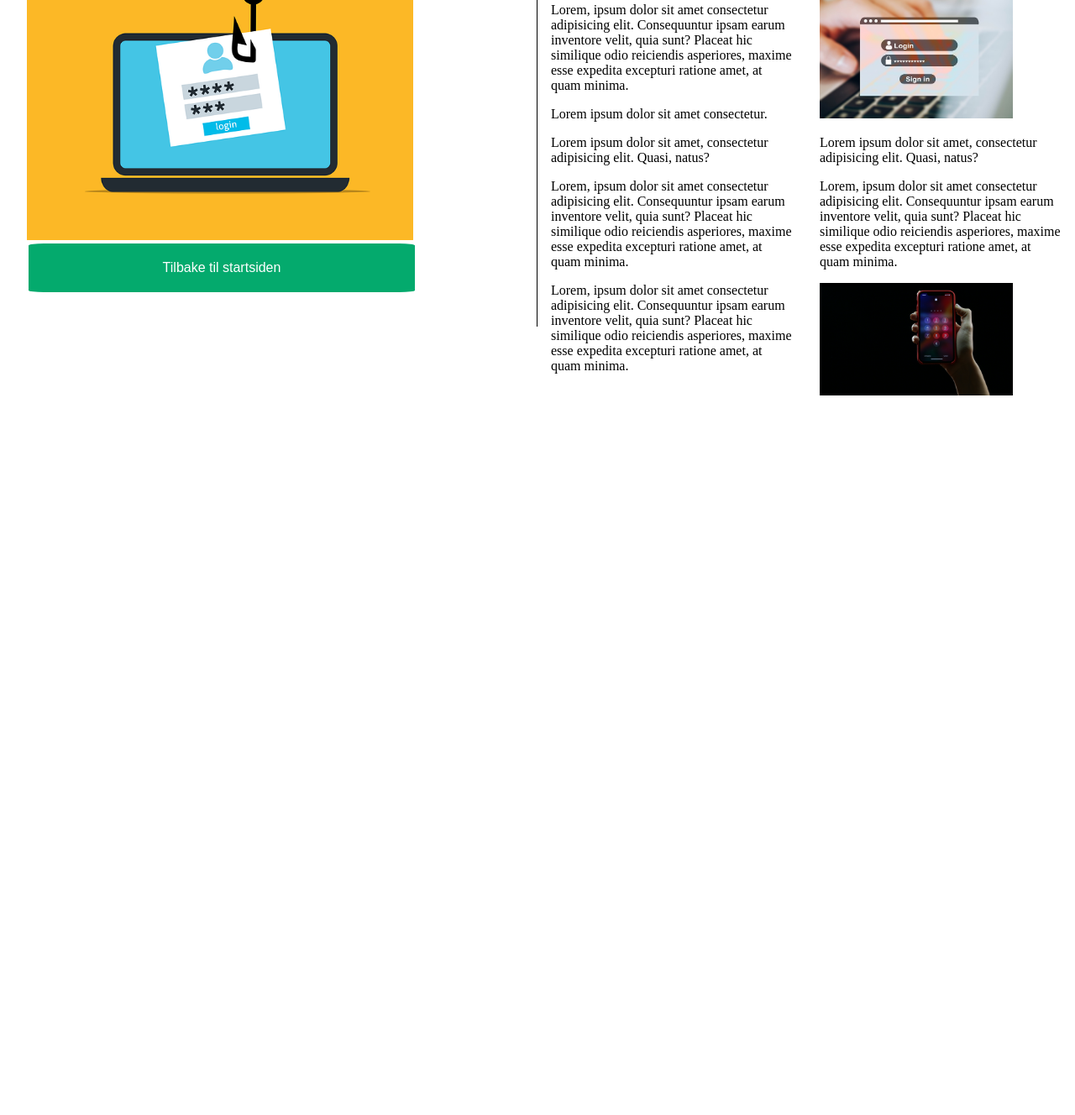
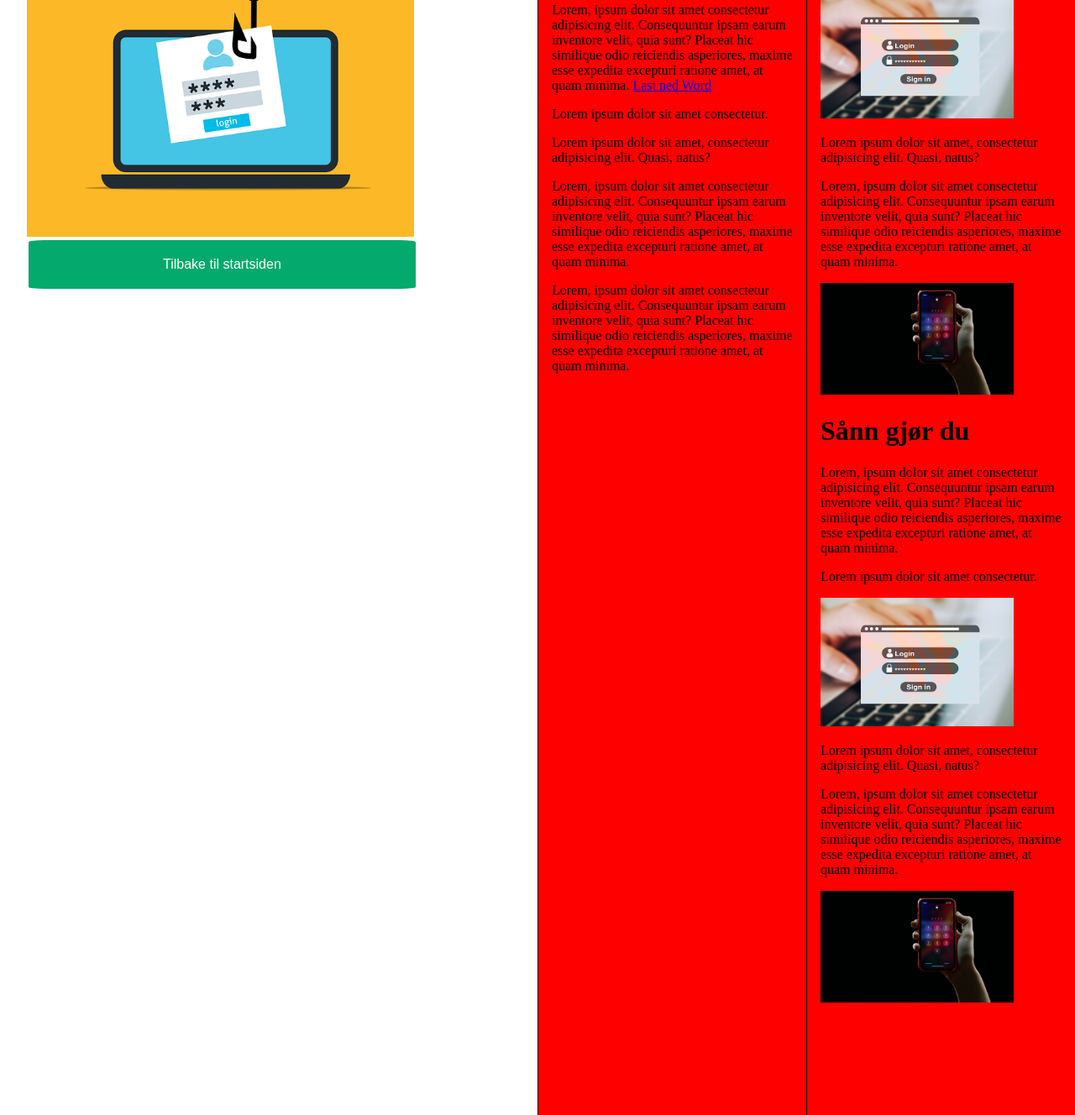
Before and after one commit to hausnes/IMD, a plain HTML site: page oppgave-tverrfaglig-support/temaside.html in a window 1280 px wide. Shown: the part 411-1739 px from the top of the page at 84% size. Before the commit the page ends 886 px from the top, so only its background shows below. Drawn offline with Linux system fonts and the light colour scheme.

Commit message:
Tverrfaglig oppgave

```diff
--- a/oppgave-tverrfaglig-support/temaside.css
+++ b/oppgave-tverrfaglig-support/temaside.css
@@ -1,12 +1,12 @@
 html, body {
-    height: 100%;
+    /* height: 100%; */
     width: 100%;
     margin: 0;
     padding: 0;
 }
 
 body {
-    height: 100%;
+    /* height: 100%; */
     width: 100%;
     display: grid;
     grid-template-columns: repeat(4, 1fr);
@@ -71,8 +71,8 @@ body > div {
 #main {
     display: flex;
     flex-direction: column;
-    justify-content: center;
-    border-right: 1px solid black;
+    justify-content: flex-start;
+    /* border-right: 1px solid black; */
     /* align-items: center; */
 }
 
@@ -82,6 +82,8 @@ body > div {
 
 #venstre, #hoyre {
     font-size: 1em;
+    border-left: 1px solid black;
+    background-color: red;
 }
 
 #venstre img, #hoyre img {
--- a/oppgave-tverrfaglig-support/temaside.html
+++ b/oppgave-tverrfaglig-support/temaside.html
@@ -29,6 +29,7 @@
         <img src="bilder/passord_innlogging.jpg" alt="">
         <p>
             Lorem, ipsum dolor sit amet consectetur adipisicing elit. Consequuntur ipsam earum inventore velit, quia sunt? Placeat hic similique odio reiciendis asperiores, maxime esse expedita excepturi ratione amet, at quam minima.
+            <a href="test.docx">Last ned Word</a>
         </p>
         <p>
             Lorem ipsum dolor sit amet consectetur.
@@ -59,6 +60,21 @@
             Lorem, ipsum dolor sit amet consectetur adipisicing elit. Consequuntur ipsam earum inventore velit, quia sunt? Placeat hic similique odio reiciendis asperiores, maxime esse expedita excepturi ratione amet, at quam minima.
         </p>
         <img src="bilder/passord_mobil.jpg" alt="">
+        <h1>Sånn gjør du</h1>
+        <p>
+            Lorem, ipsum dolor sit amet consectetur adipisicing elit. Consequuntur ipsam earum inventore velit, quia sunt? Placeat hic similique odio reiciendis asperiores, maxime esse expedita excepturi ratione amet, at quam minima.
+        </p>
+        <p>
+            Lorem ipsum dolor sit amet consectetur.
+        </p>
+        <img src="bilder/passord_innlogging.jpg" alt="">
+        <p>
+            Lorem ipsum dolor sit amet, consectetur adipisicing elit. Quasi, natus?
+        </p>
+        <p>
+            Lorem, ipsum dolor sit amet consectetur adipisicing elit. Consequuntur ipsam earum inventore velit, quia sunt? Placeat hic similique odio reiciendis asperiores, maxime esse expedita excepturi ratione amet, at quam minima.
+        </p>
+        <img src="bilder/passord_mobil.jpg" alt="">
     </div>
 </body>
 </html>
```
Also changed, not shown: oppgave-tverrfaglig-support/m.html (+1 -1 lines), 1 other file.
